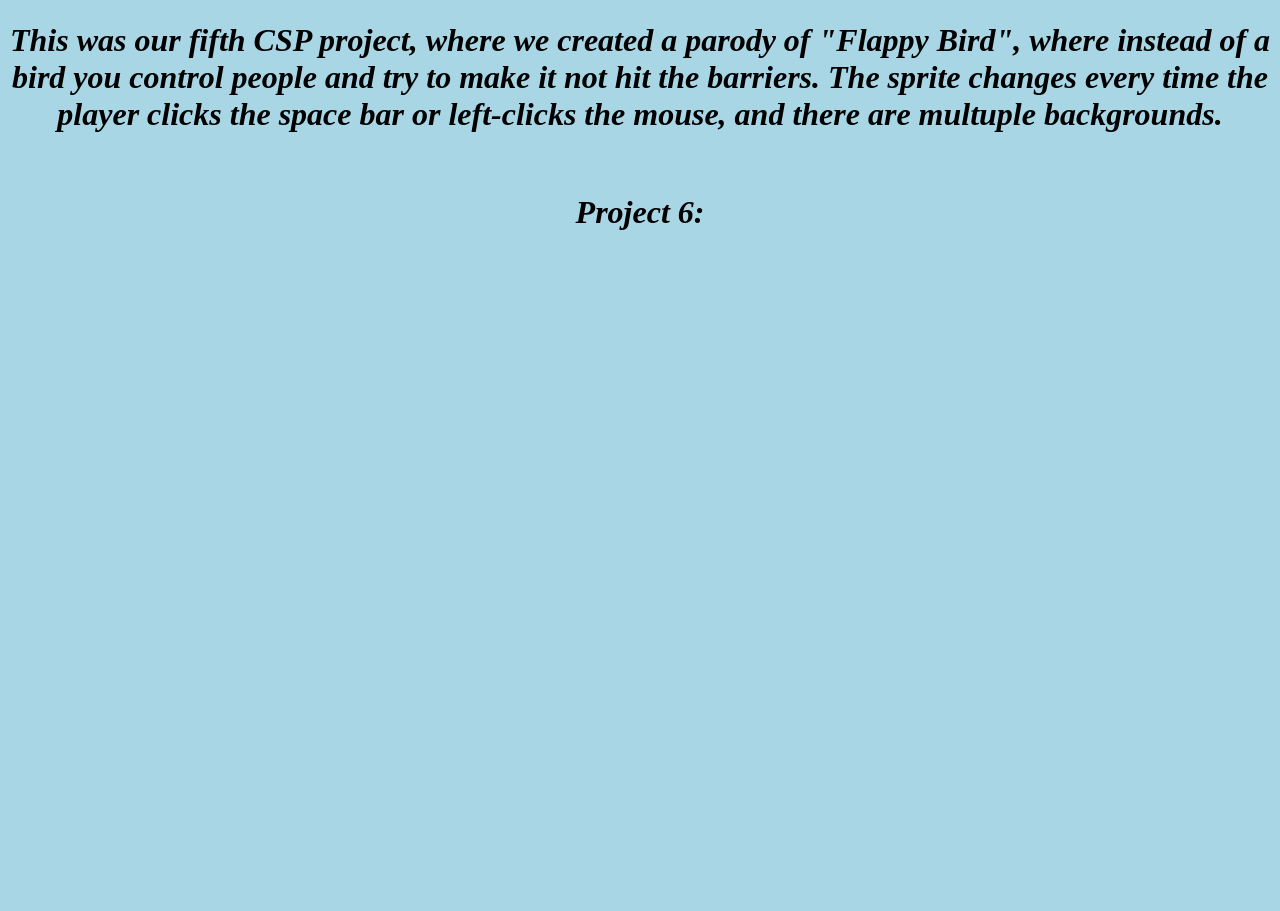
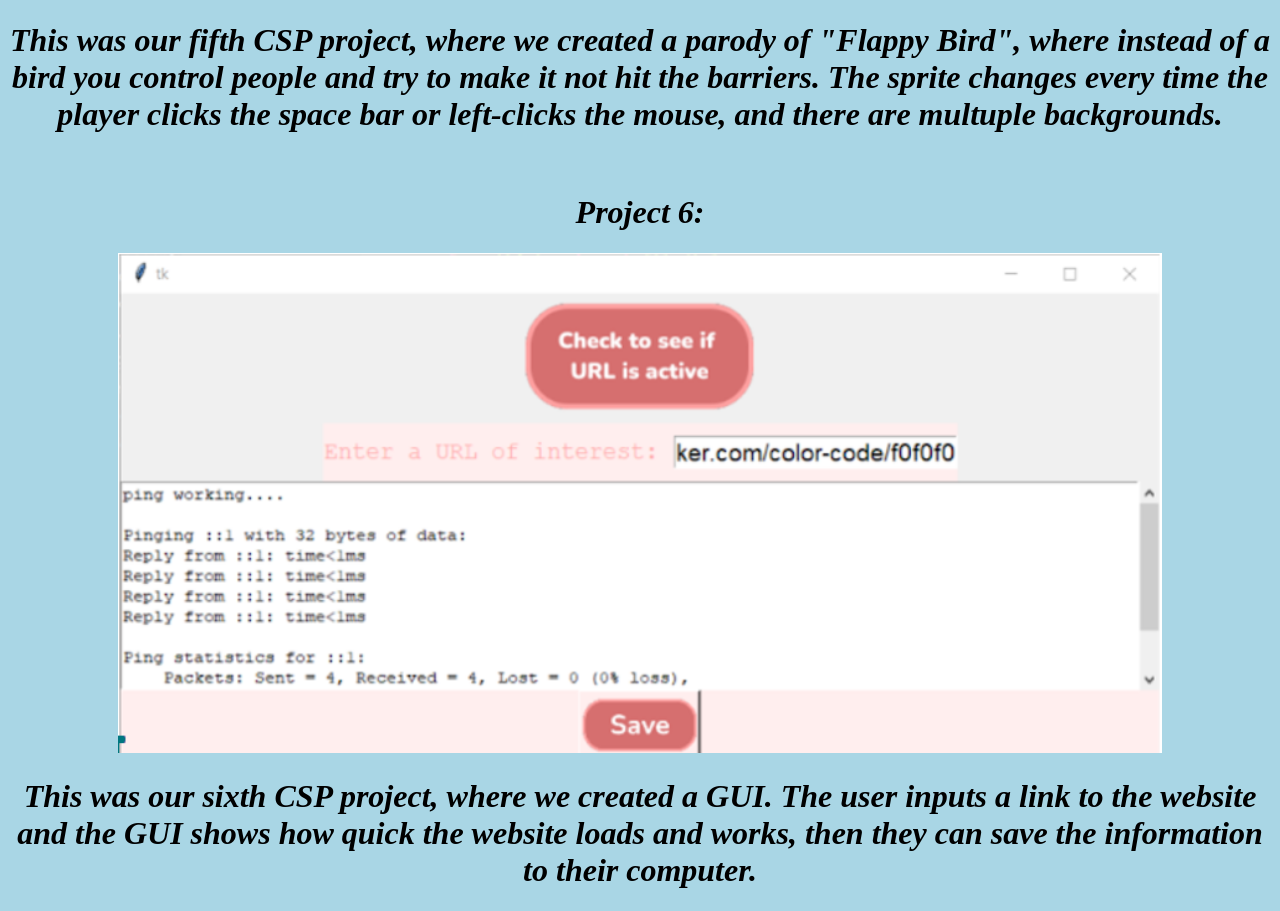
Before and after one commit to tsum18/CSP24, a plain HTML site: page portfolio.html in a window 1280 px wide. Shown: the part 3875-4786 px from the top of the page. Before the commit the page ends 4128 px from the top, so only its background shows below. Drawn offline with Linux system fonts and the light colour scheme.

Commit message:
Update portfolio.html

```diff
--- a/portfolio.html
+++ b/portfolio.html
@@ -40,7 +40,8 @@
     <br>
 
     <h1>Project 6:</h1>
-
+<img src="./gui.png" height="500">
+	<h1> This was our sixth CSP project, where we created a GUI. The user inputs a link to the website and the GUI shows how quick the website loads and works, then they can save the information to their computer.</h1>
     </center>
 	  </body>
 	</html>
```
